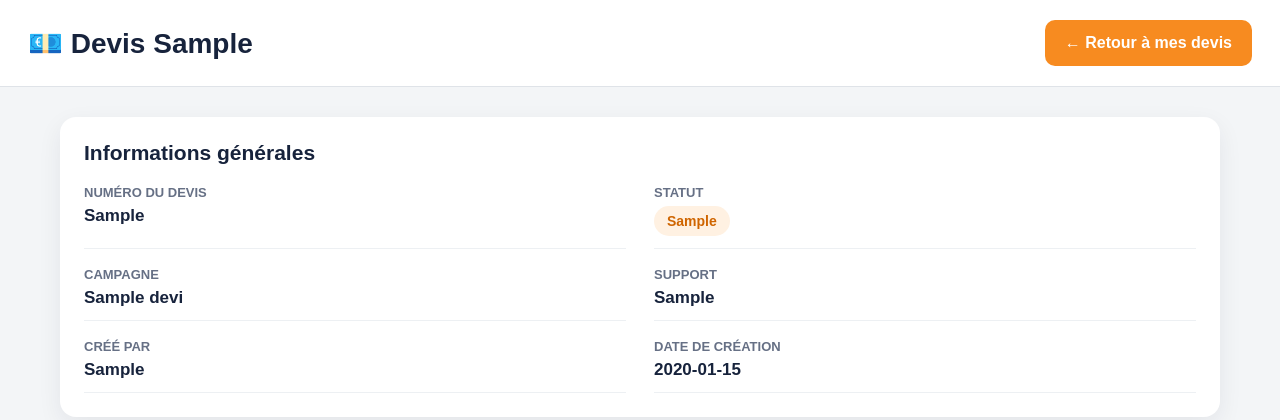
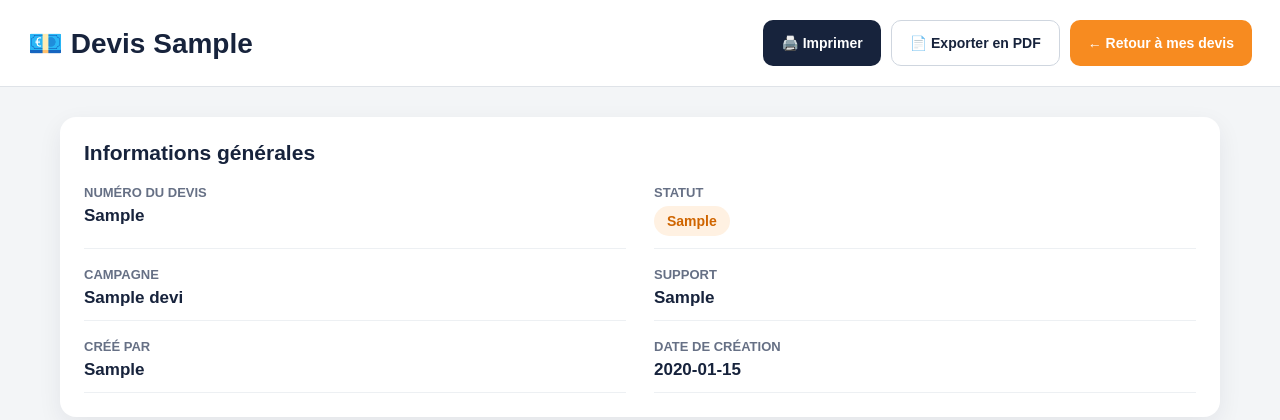
Before and after one commit to MONNET66/potentieldiffusiondiffmedia, a Flask app: a page that uses templates/devis_detail.html in a window 1280 px wide. Shown: the top 420 px of the page. Run offline with Flask 3, Linux system fonts and the light colour scheme; the visitor is signed in with stand-in values (Sample User, id 1); data comes from the database, SQL or seed files in the repository; tables that the repository leaves empty hold one stand-in row (values such as "Sample post").

Commit message:
Update devis_detail.html

```diff
--- a/templates/devis_detail.html
+++ b/templates/devis_detail.html
@@ -33,14 +33,45 @@
             font-size: 28px;
         }
 
+        .actions {
+            display: flex;
+            align-items: center;
+            justify-content: flex-end;
+            gap: 10px;
+            flex-wrap: wrap;
+        }
+
+        .action-button,
         .back-button {
-            display: inline-block;
-            padding: 14px 20px;
+            display: inline-flex;
+            align-items: center;
+            justify-content: center;
+            min-height: 46px;
+            padding: 13px 18px;
             border-radius: 10px;
+            font-family: Arial, sans-serif;
+            font-size: 14px;
+            font-weight: bold;
+            text-decoration: none;
+            cursor: pointer;
+        }
+
+        .action-button {
+            border: none;
+            background: #17233c;
+            color: #ffffff;
+        }
+
+        .action-button.pdf {
+            border: 1px solid #cfd6df;
+            background: #ffffff;
+            color: #17233c;
+        }
+
+        .back-button {
+            border: none;
             background: #f78b20;
             color: #ffffff;
-            text-decoration: none;
-            font-weight: bold;
         }
 
         .page {
@@ -138,9 +169,85 @@
                 grid-template-columns: 1fr;
             }
 
+            .actions {
+                width: 100%;
+                justify-content: flex-start;
+            }
+
+            .action-button,
             .back-button {
                 width: 100%;
                 text-align: center;
+            }
+        }
+
+        @page {
+            size: A4;
+            margin: 12mm;
+        }
+
+        @media print {
+            body {
+                background: #ffffff;
+                color: #000000;
+                -webkit-print-color-adjust: exact;
+                print-color-adjust: exact;
+            }
+
+            .no-print,
+            .header {
+                display: none !important;
+            }
+
+            .page {
+                max-width: none;
+                margin: 0;
+                padding: 0;
+            }
+
+            .card {
+                margin-bottom: 14px;
+                padding: 16px;
+                border: 1px solid #dfe3e8;
+                border-radius: 6px;
+                box-shadow: none;
+                break-inside: avoid;
+                page-break-inside: avoid;
+            }
+
+            .card h2 {
+                margin-bottom: 12px;
+                font-size: 17px;
+            }
+
+            .grid {
+                gap: 10px 20px;
+            }
+
+            .field {
+                padding-bottom: 7px;
+            }
+
+            .label {
+                font-size: 9px;
+            }
+
+            .value,
+            .amount-line strong {
+                font-size: 12px;
+            }
+
+            .amount-line {
+                padding: 8px 0;
+            }
+
+            .amount-line.total {
+                font-size: 17px;
+            }
+
+            a {
+                color: inherit;
+                text-decoration: none;
             }
         }
     </style>
@@ -153,9 +260,23 @@
         <h1>💶 Devis {{ devis.numero }}</h1>
     </div>
 
-    <a href="{{ url_for('mes_devis') }}" class="back-button">
-        ← Retour à mes devis
-    </a>
+    <div class="actions no-print">
+        <button type="button"
+                class="action-button"
+                onclick="window.print()">
+            🖨️ Imprimer
+        </button>
+
+        <button type="button"
+                class="action-button pdf"
+                onclick="window.print()">
+            📄 Exporter en PDF
+        </button>
+
+        <a href="{{ url_for('mes_devis') }}" class="back-button">
+            ← Retour à mes devis
+        </a>
+    </div>
 </header>
 
 <main class="page">
```
